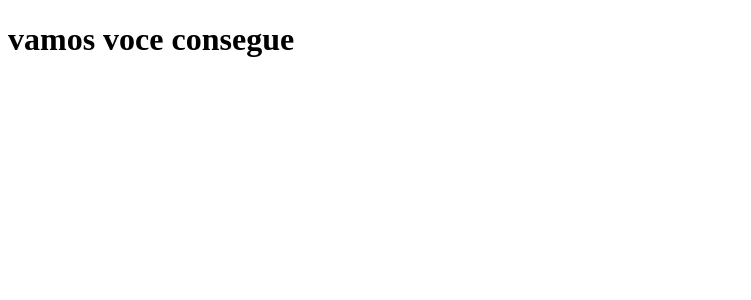
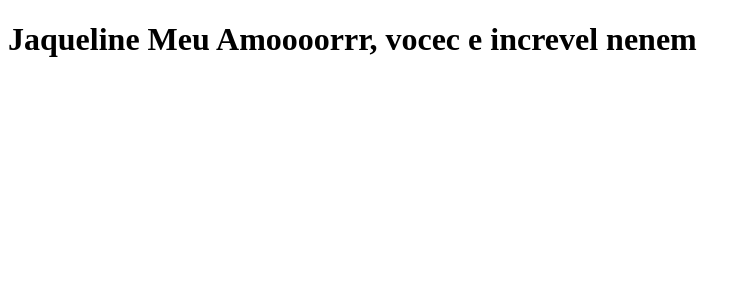
Before and after one commit to felipemourat/clone-tabnews, a Next.js app: page / in a window 1280 px wide. Shown: the top 300 px of the page, without its empty margins (0-751 px from the left). Built offline with nearby package versions, Linux system fonts and the light colour scheme.

Commit message:
modifica a frase

```diff
--- a/pages/index.js
+++ b/pages/index.js
@@ -1,5 +1,5 @@
 function home(){
-    return <h1>vamos voce consegue</h1>
+    return <h1>Jaqueline Meu Amoooorrr, vocec e increvel nenem</h1>
 }
 
 export default home;
```
